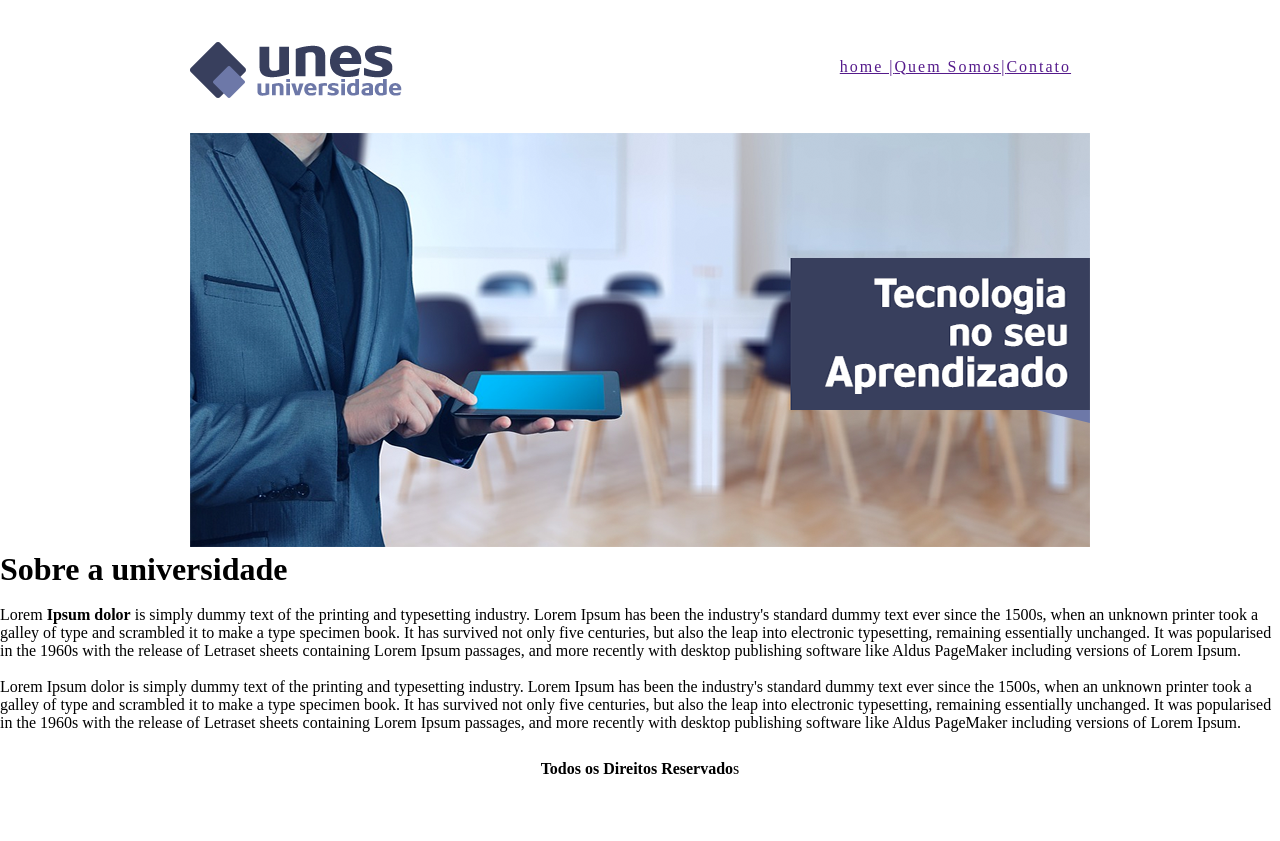
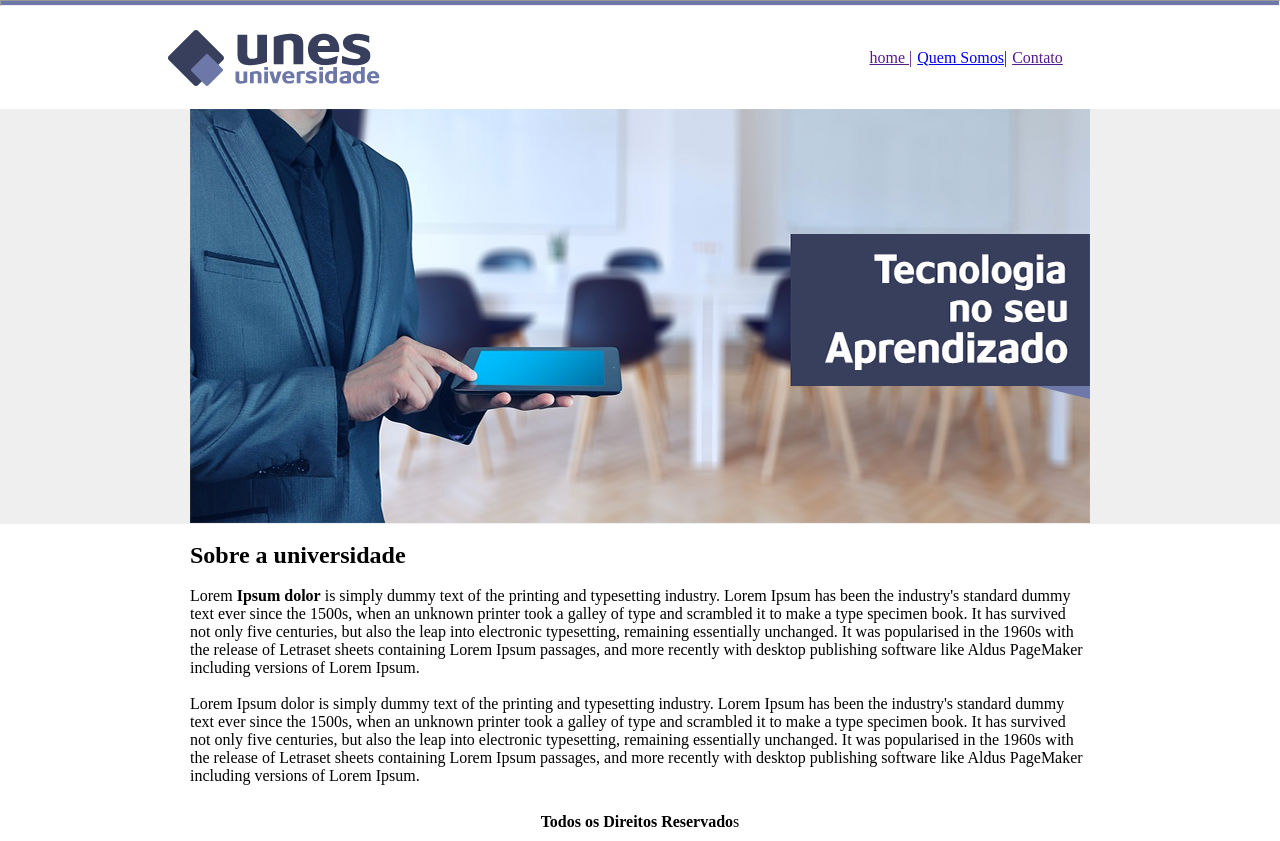
Before and after one commit to Jardel187/sabado, a plain HTML site: page index.html in a window 1280 px wide. Before the commit the page ends 807 px from the top, so only its background shows below. Drawn offline with Linux system fonts and the light colour scheme.

Commit message:
update0.2

```diff
--- a/index.html
+++ b/index.html
@@ -8,11 +8,12 @@
 </head>
 <body >
     <header>
+        <hr>
         <nav>
-          <img src="imgs/logo.png" alt="Logo da universidade" class="logo">
+           <img src="imgs/logo.png" alt="Logo da universidade" class="logo">
             <ul class="cabecalho">
               <li><a href="">home |</a></li>
-              <li><a href="">Quem Somos|</a></li>
+              <li><a href="somos.html">Quem Somos|</a></li>
               <li><a href="">Contato</a></li>
           </ul>
         </nav>
@@ -22,13 +23,17 @@
             <img src="imgs/capa.png" alt="" class="Sobre">
         </div>
 
-        <h1>Sobre a universidade</h1> <br>
+        <div class="texto">
+            <div class="dentro">
 
-        <p>Lorem <strong>Ipsum dolor</strong> is simply dummy text of the printing and typesetting industry. Lorem Ipsum has been the industry's standard dummy text ever since the 1500s, when an unknown printer took a galley of type and scrambled it to make a type specimen book. It has survived not only five centuries, but also the leap into electronic typesetting, remaining essentially unchanged. It was popularised in the 1960s with the release of Letraset sheets containing Lorem Ipsum passages, and more recently with desktop publishing software like Aldus PageMaker including versions  of Lorem Ipsum.</p> <br>
+               <br> <h2>Sobre a universidade</h1> <br>
 
-        <p>Lorem Ipsum dolor is simply dummy text of the printing and typesetting industry. Lorem Ipsum has been the industry's standard dummy text ever since the 1500s, when an unknown printer took a galley of type and scrambled it to make a type specimen book. It has survived not only five centuries, but also the leap into electronic typesetting, remaining essentially unchanged. It was popularised in the 1960s with the release of Letraset sheets containing Lorem Ipsum passages, and more recently with desktop publishing software like Aldus PageMaker including versions of Lorem Ipsum.</p> <br>
+            <p>Lorem <strong>Ipsum dolor</strong> is simply dummy text of the printing and typesetting industry. Lorem Ipsum has been the industry's standard dummy text ever since the 1500s, when an unknown printer took a galley of type and scrambled it to make a type specimen book. It has survived not only five centuries, but also the leap into electronic typesetting, remaining essentially unchanged. It was popularised in the 1960s with the release of Letraset sheets containing Lorem Ipsum passages, and more recently with desktop publishing software like Aldus PageMaker including versions  of Lorem Ipsum.</p> <br>
+            <p>Lorem Ipsum dolor is simply dummy text of the printing and typesetting industry. Lorem Ipsum has been the industry's standard dummy text ever since the 1500s, when an unknown printer took a galley of type and scrambled it to make a type specimen book. It has survived not only five centuries, but also the leap into electronic typesetting, remaining essentially unchanged. It was popularised in the 1960s with the release of Letraset sheets containing Lorem Ipsum passages, and more recently with desktop publishing software like Aldus PageMaker including versions of Lorem Ipsum.</p> <br>
+            <p class="center"><strong>Todos os Direitos Reservado</strong>s</p>
+            </div>
+        </div>
 
-        <p class="center"><strong>Todos os Direitos Reservado</strong>s</p>
 
     </main>
 </body>
--- /dev/null
+++ b/somoss.css
@@ -0,0 +1,61 @@
+* {
+    padding: 0px;
+    margin: 0px;
+    box-sizing: border-box;
+}
+
+hr {
+    height: 6px;
+    background-color: #6D78A8;
+    color: #6D78A8;
+}
+
+nav {
+    display: flex;
+    justify-content: space-around;
+    align-items: center;
+}
+
+.cabecalho {
+    list-style: none;
+    display: flex;
+    align-items: center;
+
+}
+
+.cabecalho li {
+
+    margin-left: 5px;
+}
+
+.logo {
+    padding: 23px 0;
+    position: relative;
+    right: 20px;
+    right: 50px;
+
+}
+
+ol {
+  position: relative;
+  left: 40px;
+}
+
+.fora {
+    display: flex;
+    justify-content: center;
+}
+
+.inside {
+    width: 900px;
+}
+
+.semn {
+    background-color: black;
+    height: 1px;
+}
+
+.center {
+    text-align: center;
+    padding: 20px 0;
+}
--- a/style.css
+++ b/style.css
@@ -4,17 +4,32 @@
     box-sizing: border-box;
 }
 
-body {
+main {
+    background-color: white;
+    background-size: cover;
+    height: 88vh;
+
+}
+
+.texto {
+
+   display: flex;
+   justify-content: center;
+
 
 
 }
 
-main {
-    background-color: white;
-    align-items: center;
-    background-size: cover;
-    height: 88vh;
-    padding-top: 30px;
+.dentro {
+
+    width: 900px;
+}
+
+
+hr {
+    height: 6px;
+    background-color: #6D78A8;
+    color: #6D78A8;
 }
 
 .teste {
@@ -25,7 +40,8 @@ main {
     padding: 23px 0;
     position: relative;
     right: 20px;
-    top: 18px;
+    right: 50px;
+
 }
 
 nav {
@@ -38,15 +54,38 @@ nav {
     list-style: none;
     display: flex;
     align-items: center;
-    padding-top: 30px;
+
 }
 
 .cabecalho li {
-    letter-spacing: 2px;
-    margin-left: 10pxpx;
+
+    margin-left: 5px;
 }
 
 .center {
     text-align: center;
     padding: 10px 0;
 }
+
+.teste {
+    background-color: #EFEFEF;
+    height: 415px;
+}
+
+
+
+.cor1{
+    height: 200px;
+    width: 200px;
+    background-color: beige;
+
+}
+
+.cor2 {
+    height: 400px;
+    width: px;
+    background-color: blue;
+    display: flex;
+    justify-content: center;
+
+}
```
Also changed, not shown: contato.html (added, +11 -0 lines), somos.html (added, +52 -0 lines).
